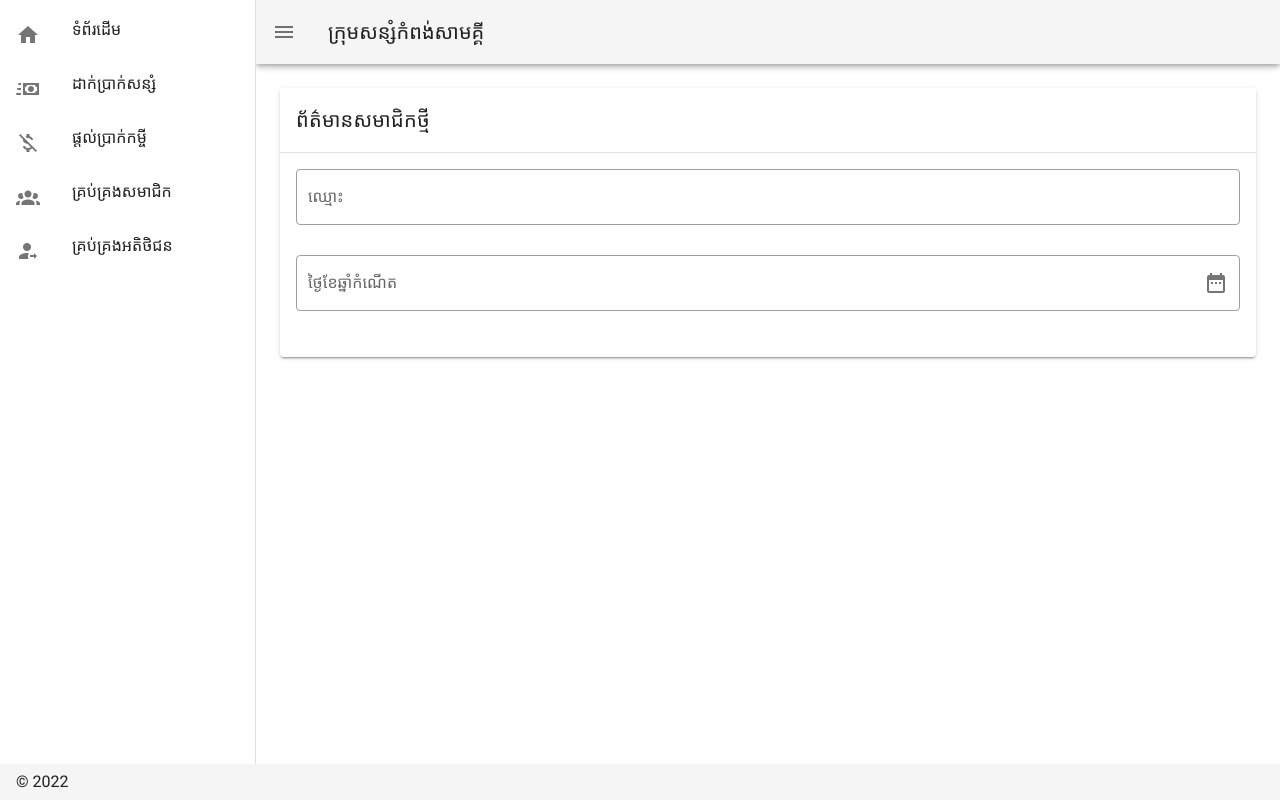
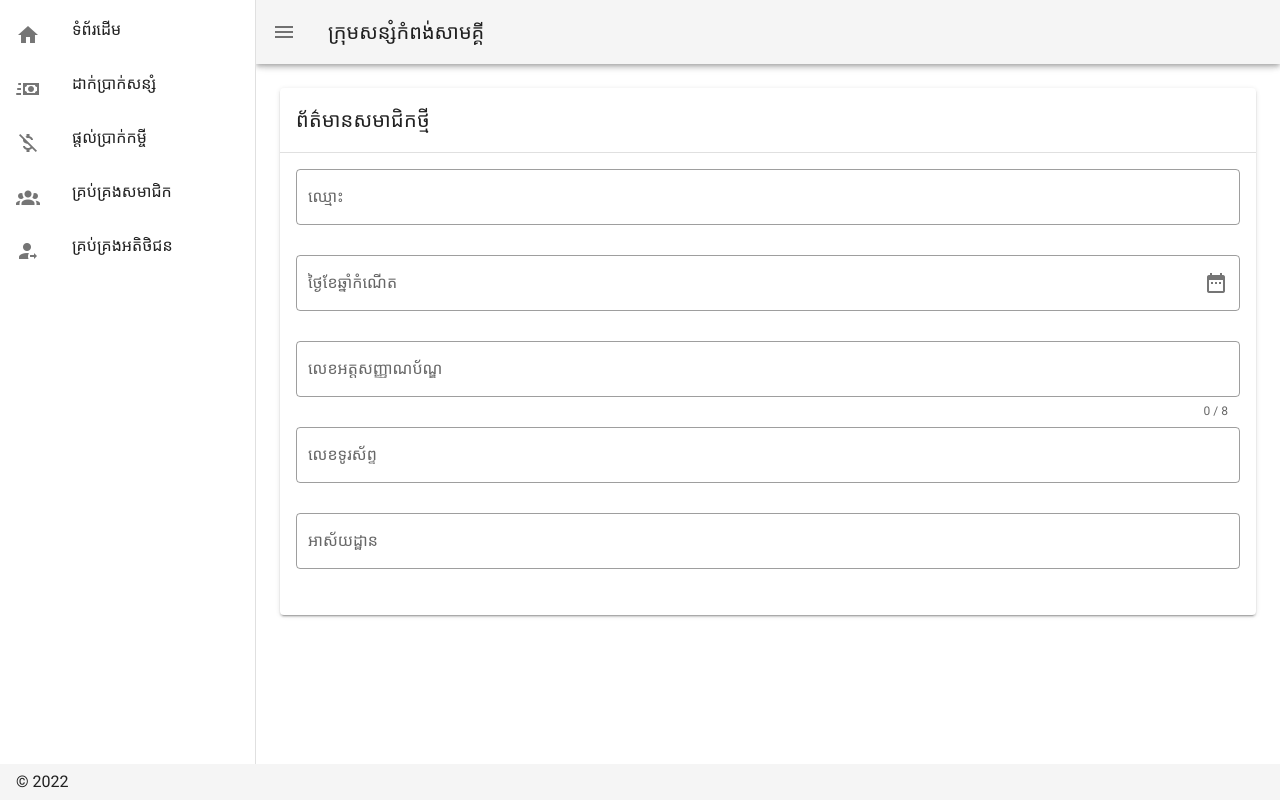
Before and after one commit to phann-phearoen/loan-front, a Nuxt app: page /members/new in a window 1280 px wide. Built offline with nearby package versions, Linux system fonts and the light colour scheme; sample sign-in values are in the browser's storage.

Commit message:
add all newMember fields

```diff
--- a/pages/members/new.vue
+++ b/pages/members/new.vue
@@ -9,6 +9,7 @@
             label="ឈ្មោះ"
             outlined
             v-model="name"
+            :rules="required"
           ></v-text-field>
           <v-text-field
             label="ថ្ងៃខែឆ្នាំកំណើត"
@@ -16,6 +17,27 @@
             append-icon="mdi-calendar-range"
             v-model="dateOfBirth"
             @click:append="datePicker = true"
+          ></v-text-field>
+          <v-text-field
+            label="លេខអត្តសញ្ញាណប័ណ្ឌ"
+            outlined
+            type="number"
+            counter="8"
+            v-model="nationalId"
+            :rules="idRules"
+          ></v-text-field>
+          <v-text-field
+            label="លេខទូរស័ព្ទ"
+            outlined
+            v-model="phone"
+            type="number"
+            :rules="required"
+          ></v-text-field>
+          <v-text-field
+            label="អាស័យដ្ឋាន"
+            outlined
+            v-model="address"
+            :rules="required"
           ></v-text-field>
         </v-form>
       </v-card-text>
@@ -57,6 +79,7 @@ export default {
       phone: '',
       address: '',
       required: [ v => !!v || 'ចាំបាច់ត្រូវបញ្ចូលទិន្ន័យ' ],
+      idRules: [ v => !!v || 'ចាំបាច់ត្រូវបញ្ចូលទិន្ន័យ', v => v.length === 8 || 'លេខអត្តសញ្ញាណប័ណ្ឌ៨ខ្ទង់' ],
     }
   },
 }
```
